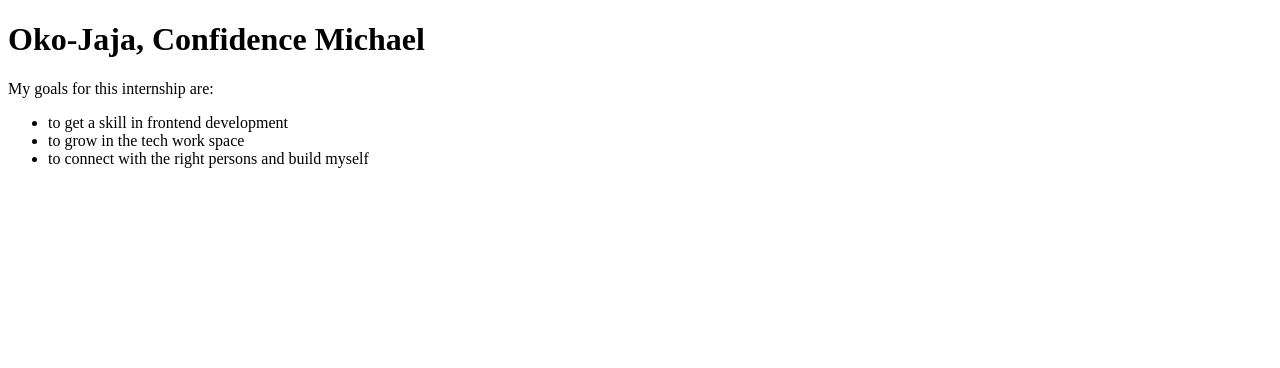
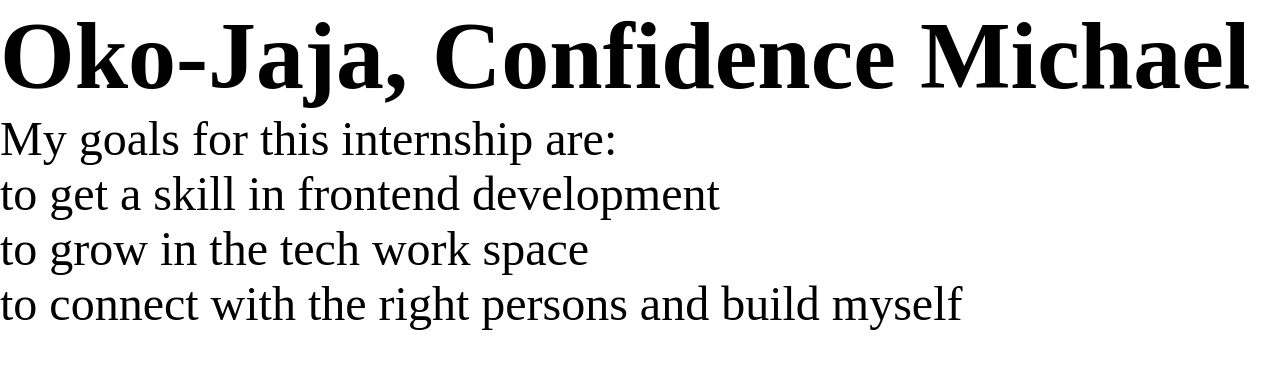
Before and after one commit to Conpip/Learning-Github, a plain HTML site: page index.html in a window 1280 px wide. Drawn offline with Linux system fonts and the light colour scheme.

Commit message:
added main css and fixed indenting

```diff
--- /dev/null
+++ b/css/main.css
@@ -0,0 +1,11 @@
+*{
+    padding: 0;
+    margin: 0;
+    box-sizing: border-box;
+}
+html{
+    font-size: 48px;
+}
+h1{
+    font-size: 2rem;
+}
--- a/index.html
+++ b/index.html
@@ -5,14 +5,15 @@
     <meta http-equiv="X-UA-Compatible" content="IE=edge">
     <meta name="viewport" content="width=device-width, initial-scale=1.0">
     <title> MY CODEPEN ASSIGNMENT</title>
+    <link rel="stylesheet" href="css/main.css" />
 </head>
 <body>
     <h1> Oko-Jaja, Confidence Michael </h1>
     <p> My goals for this internship are:
     <ul>
-    <li> to get a skill in frontend development </li>
-    <li> to grow in the tech work space </li>
-    <li> to connect with the right persons and build myself </li>
+        <li> to get a skill in frontend development </li>
+        <li> to grow in the tech work space </li>
+        <li> to connect with the right persons and build myself </li>
     </ul>
     </p>
 
```
